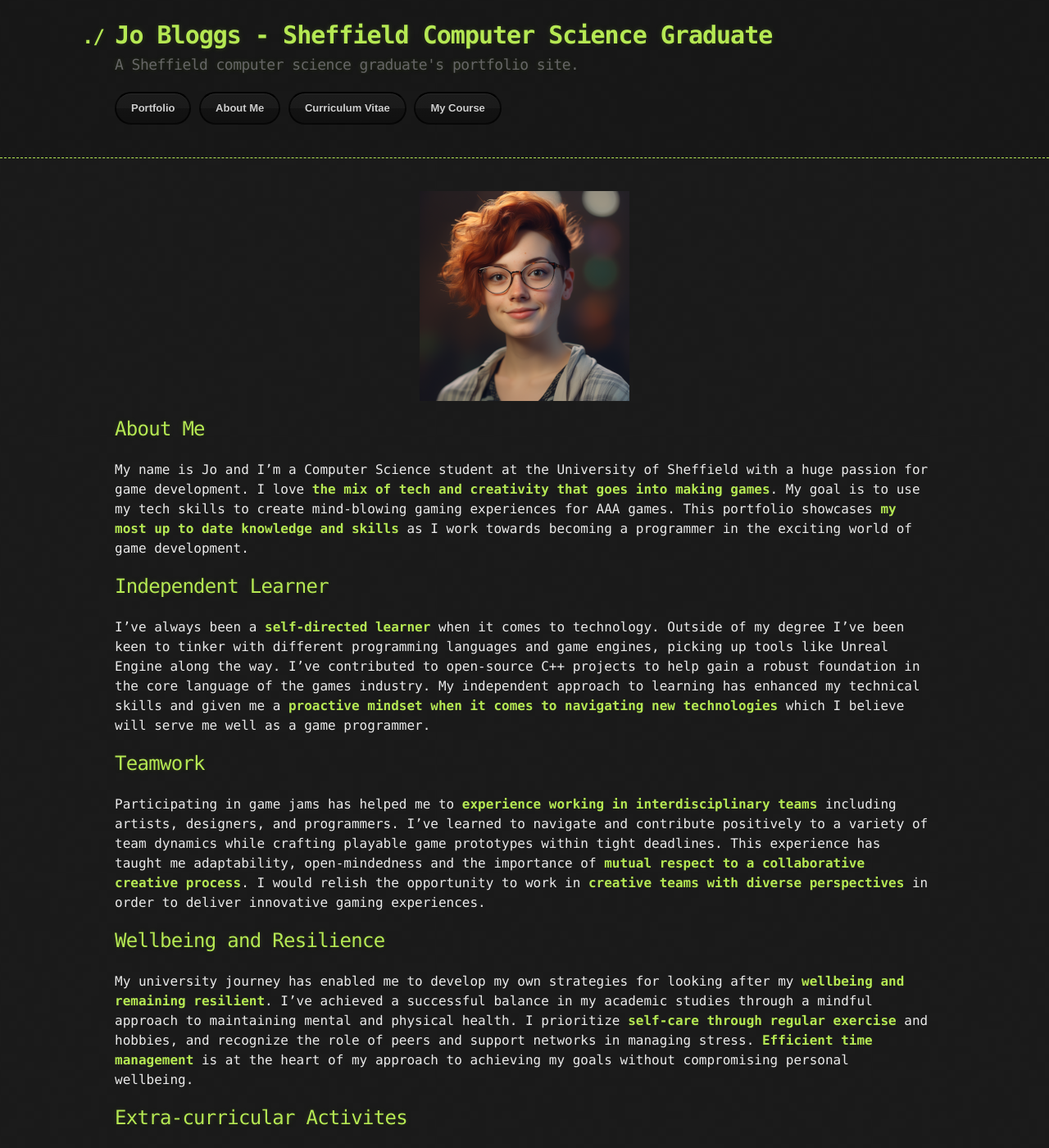
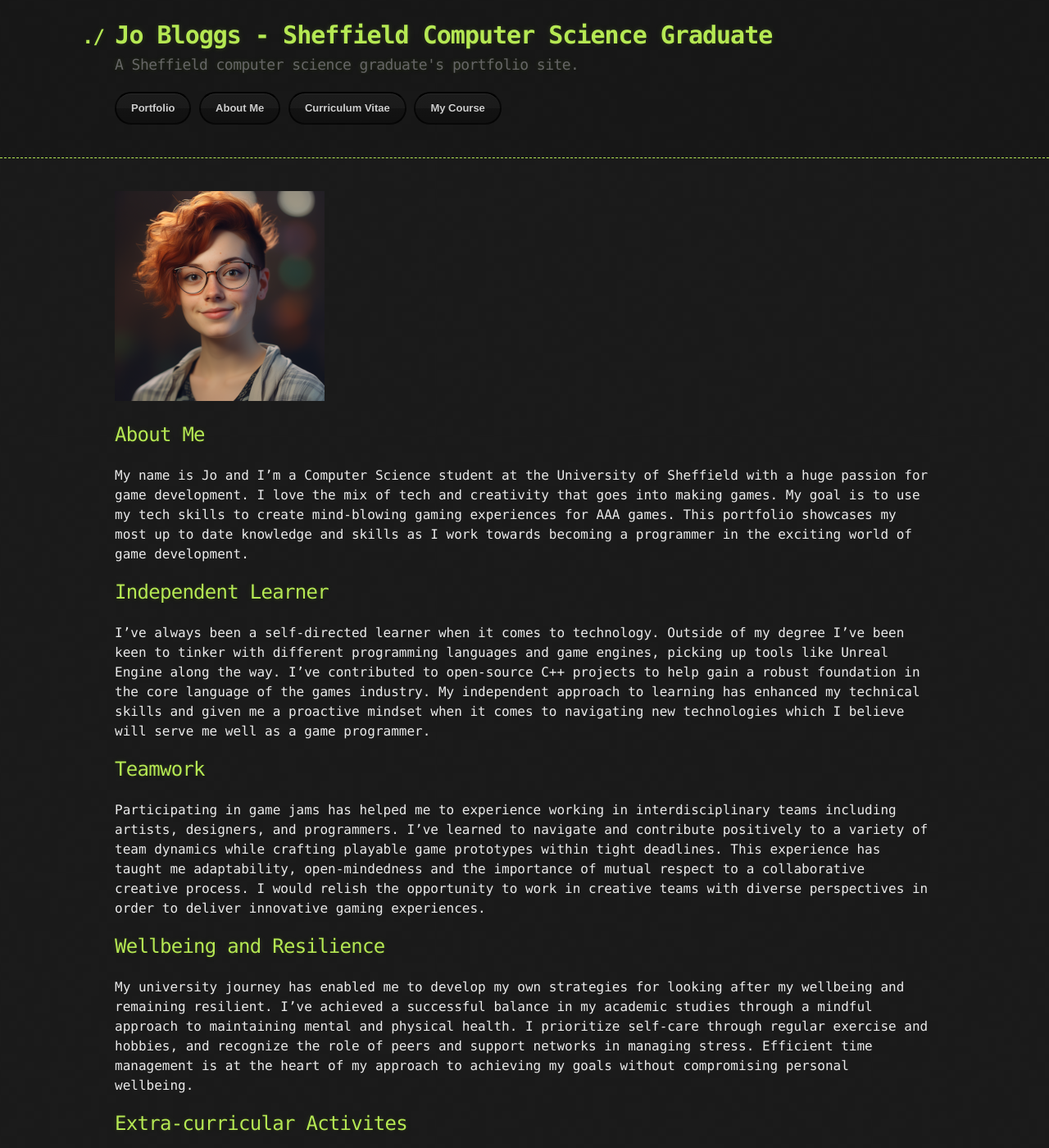
Before and after one commit to sumo-digital-academy/cs_portfolio, a Jekyll site: the page built from about.markdown, in a window 1280 px wide and 1400 px high. Shown: the whole window at 82% size. Built offline with Jekyll 4.4.1, drawn with Linux system fonts in a browser that asks for light colours.

Commit message:
Left-aligned all images and removed green highlight from non-annoted 'About Me' page

```diff
--- a/about-a.markdown
+++ b/about-a.markdown
@@ -6,7 +6,7 @@ title: About Me
 permalink: /about-a/
 ---
 
-![Profile-Image]({{ site.url }}{{ site.baseurl }}/assets/images/Profile.png){: .align-center}
+![Profile-Image]({{ site.url }}{{ site.baseurl }}/assets/images/Profile.png)
 
 ## About Me
 
--- a/about.markdown
+++ b/about.markdown
@@ -6,23 +6,23 @@ title: About Me
 permalink: /about/
 ---
 
-![Profile-Image]({{ site.url }}{{ site.baseurl }}/assets/images/Profile.png){: .align-center}
+![Profile-Image]({{ site.url }}{{ site.baseurl }}/assets/images/Profile.png)
 
 ## About Me
 
-My name is Jo and I'm a Computer Science student at the University of Sheffield with a huge passion for game development. I love <span class="text-highlight">the mix of tech and creativity that goes into making games</span>. My goal is to use my tech skills to create mind-blowing gaming experiences for AAA games. This portfolio showcases <span class="text-highlight">my most up to date knowledge and skills</span> as I work towards becoming a programmer in the exciting world of game development.
+My name is Jo and I'm a Computer Science student at the University of Sheffield with a huge passion for game development. I love the mix of tech and creativity that goes into making games. My goal is to use my tech skills to create mind-blowing gaming experiences for AAA games. This portfolio showcases my most up to date knowledge and skills as I work towards becoming a programmer in the exciting world of game development.
 
 ## Independent Learner
 
-I've always been a <span class="text-highlight">self-directed learner</span> when it comes to technology. Outside of my degree I've been keen to tinker with different programming languages and game engines, picking up tools like Unreal Engine along the way.  I’ve contributed to open-source C++ projects to help gain a robust foundation in the core language of the games industry. My independent approach to learning has enhanced my technical skills and given me a <span class="text-highlight">proactive mindset  when it comes to navigating new technologies</span> which I believe will serve me well as a game programmer.
+I've always been a self-directed learner when it comes to technology. Outside of my degree I've been keen to tinker with different programming languages and game engines, picking up tools like Unreal Engine along the way.  I’ve contributed to open-source C++ projects to help gain a robust foundation in the core language of the games industry. My independent approach to learning has enhanced my technical skills and given me a proactive mindset  when it comes to navigating new technologies which I believe will serve me well as a game programmer.
 
 ## Teamwork
 
-Participating in game jams has helped me to <span class="text-highlight">experience working in interdisciplinary teams</span> including artists, designers, and programmers. I've learned to navigate and contribute positively to a variety of team dynamics while crafting playable game prototypes within tight deadlines. This experience has taught me adaptability, open-mindedness and the importance of <span class="text-highlight">mutual respect to a collaborative creative process</span>. I would relish the opportunity to work in <span class="text-highlight">creative teams with diverse perspectives</span> in order to deliver innovative gaming experiences.
+Participating in game jams has helped me to experience working in interdisciplinary teams including artists, designers, and programmers. I've learned to navigate and contribute positively to a variety of team dynamics while crafting playable game prototypes within tight deadlines. This experience has taught me adaptability, open-mindedness and the importance of mutual respect to a collaborative creative process. I would relish the opportunity to work in creative teams with diverse perspectives in order to deliver innovative gaming experiences.
 
 ## Wellbeing and Resilience
 
-My university journey has enabled me to develop my own strategies for looking after my <span class="text-highlight">wellbeing and remaining resilient</span>. I’ve achieved a successful balance in my academic studies through a mindful approach to maintaining mental and physical health. I prioritize <span class="text-highlight">self-care through regular exercise</span> and hobbies, and recognize the role of peers and support networks in managing stress. <span class="text-highlight">Efficient time management</span> is at the heart of my approach to achieving my goals without compromising personal wellbeing.
+My university journey has enabled me to develop my own strategies for looking after my wellbeing and remaining resilient. I’ve achieved a successful balance in my academic studies through a mindful approach to maintaining mental and physical health. I prioritize self-care through regular exercise and hobbies, and recognize the role of peers and support networks in managing stress. Efficient time management is at the heart of my approach to achieving my goals without compromising personal wellbeing.
 
 ## Extra-curricular Activites
 
--- a/course.markdown
+++ b/course.markdown
@@ -6,7 +6,7 @@ title: My Course
 permalink: /course/
 ---
 
-![Course-Image]({{ site.url }}{{ site.baseurl }}/assets/images/Course.png){: .align-center}
+![Course-Image]({{ site.url }}{{ site.baseurl }}/assets/images/Course.png)
 
 # BSc Computer Science
 
--- a/index.markdown
+++ b/index.markdown
@@ -41,7 +41,7 @@ permalink: /
 
 <p class="project-title">Spoof Invaders: <span class="project-type">Pure C++ Project</span></p>
 
-![ScreenshotA-Image]({{ site.url }}{{ site.baseurl }}/assets/images/Screenshot.png){: .align-center}
+![ScreenshotA-Image]({{ site.url }}{{ site.baseurl }}/assets/images/Screenshot.png)
 
 <div class="project-desc" markdown="1">
 - A small C++ game coded completely by me
@@ -55,7 +55,7 @@ Access the GitHub repository <a href="https://www.example.com" class="project-li
 
 <p class="project-title">AAA-mazing Grace: <span class="project-type">Unreal C++ Project</span></p>
 
-![ScreenshotB-Image]({{ site.url }}{{ site.baseurl }}/assets/images/Screenshot.png){: .align-center}
+![ScreenshotB-Image]({{ site.url }}{{ site.baseurl }}/assets/images/Screenshot.png)
 
 <div class="project-desc" markdown="1">
 - Group project: I coded the procedural maze generation
@@ -69,7 +69,7 @@ Access the GitHub repository with just my C++ code <a href="https://www.example.
 
 <p class="project-title">Indie-Spensable: <span class="project-type">Unity C# Project</span></p>
 
-![ScreenshotC-Image]({{ site.url }}{{ site.baseurl }}/assets/images/Screenshot.png){: .align-center}
+![ScreenshotC-Image]({{ site.url }}{{ site.baseurl }}/assets/images/Screenshot.png)
 
 <div class="project-desc" markdown="1">
 - Individual project coded completely by me
```
